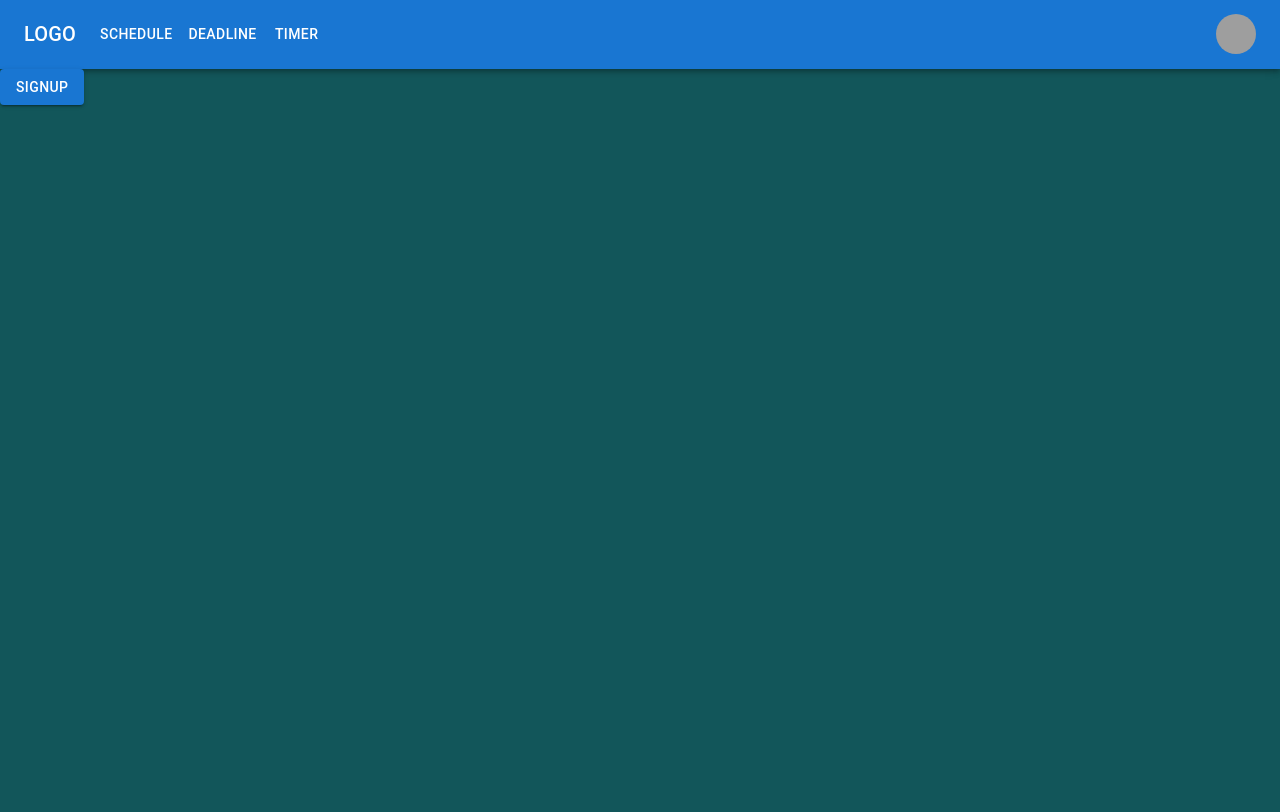
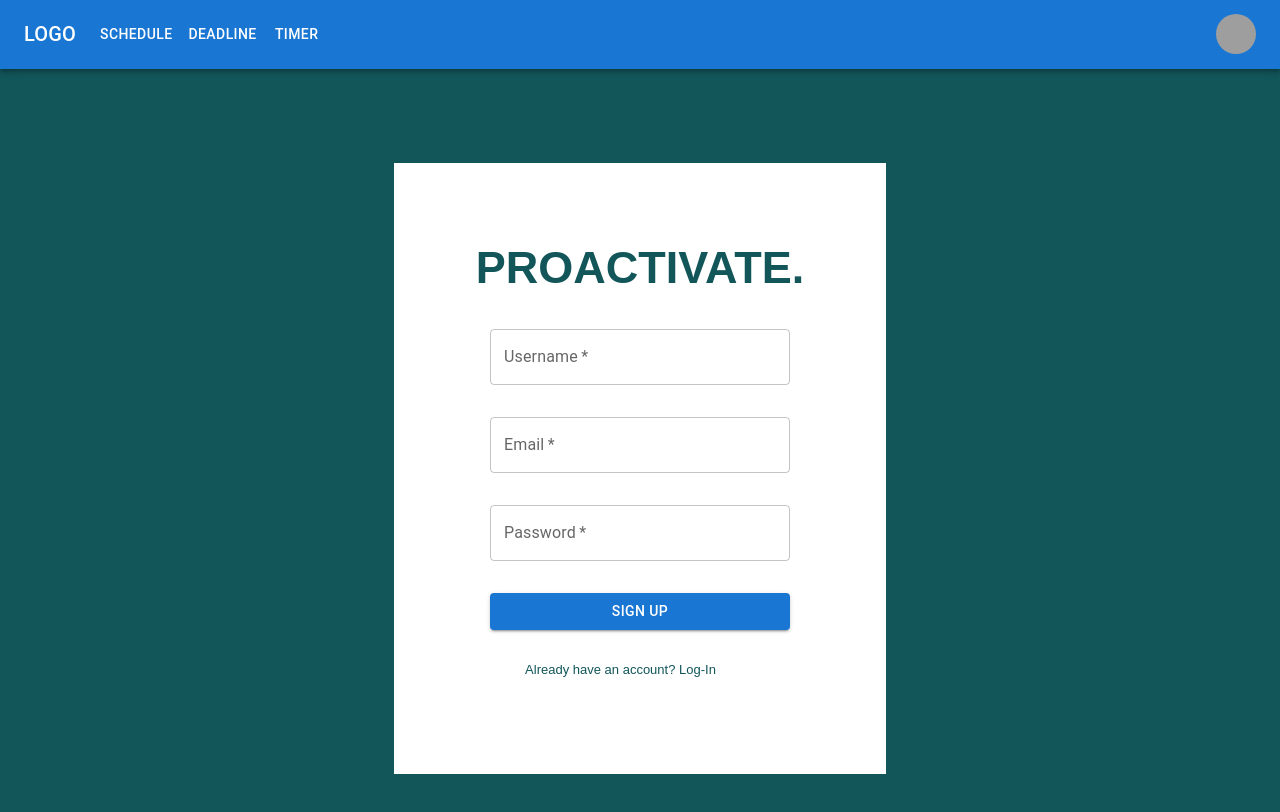
Before and after one commit to divya-sathiya/cs222-final-project, a React (Create React App) app in the folder proactivate-web/: page /SignUp in a window 1280 px wide. Shown: the top 812 px of the page. Built offline with nearby package versions, Linux system fonts and the light colour scheme; grey boxes are pictures that could not be loaded.

Commit message:
fix routing for signup

```diff
--- a/proactivate-web/src/client/Pages/Sign-Up-Page/SignUp.css
+++ b/proactivate-web/src/client/Pages/Sign-Up-Page/SignUp.css
@@ -3,5 +3,72 @@
     display: flex;
     align-items: center;
     justify-content: center;
-    color:#12565A;
+    color: white;
+
 }
+
+
+
+.button1
+{
+    font-family: 'Montserrat', sans-serif;
+    background-color:#12565A;
+    color: white;
+    padding: 3%;
+    font-style: normal;
+    font-weight: lighter;
+    font-size: 12px;
+    line-height: 15px;
+}
+
+.button1:hover
+{
+    font-family: 'Montserrat', sans-serif;
+    background-color:#11848a;
+}
+
+.title
+{
+    font-family: 'Montserrat', sans-serif;
+    font-weight: bold;
+    font-size: 45px;
+    line-height: 50px;
+    text-align: center;
+    color: #12565A;
+    margin-bottom: 6%;
+}
+
+.logRout
+{
+    width: 293px;
+    height: 22px;
+    font-family: 'Montserrat', sans-serif;
+    font-style: normal;
+    font-weight: lighter;
+    font-size: 13px;
+    line-height: 22px;
+
+    text-align: center;
+    color: #12565A;
+    text-decoration: none;
+
+}
+.logRout_b
+{
+    width: 293px;
+    height: 22px;
+    font-family: 'Montserrat', sans-serif;
+    font-style: normal;
+    font-weight: lighter;
+    font-size: 13px;
+    line-height: 22px;
+    align-items: center;
+    text-align: center;
+    color: #12565A;
+    text-decoration: none;
+
+}
+.logRout_b:hover
+{
+    color:#11848a;
+}
--- a/proactivate-web/src/client/Pages/Sign-Up-Page/SignUp.js
+++ b/proactivate-web/src/client/Pages/Sign-Up-Page/SignUp.js
@@ -2,24 +2,82 @@ import React from 'react';
 import Button from '@mui/material/Button';
 import { useState } from 'react';
 import ModalDialog from '../../Components/ModalDialog';
+import { TextField } from '@mui/material';
+import { makeStyles } from '@material-ui/core';
+import './SignUp.css';
+
+import { Link } from 'react-router-dom';
 
 
 //Pop up the sign up component when clicked, close otherwise
+
+const useStyles = makeStyles(theme => ({
+  root: {
+    display: 'flex',
+    flexDirection: 'column',
+    justifyContent: 'center',
+    alignItems: 'center',
+    padding: theme.spacing(10),
+    backgroundColor: 'white',
+'& .MuiTextField-root': {
+      margin: theme.spacing(2),
+      width: '300px',
+    },
+'& .MuiButtonBase-root': {
+      margin: theme.spacing(2),
+      width: '300px',
+    },
+  },
+}));
+
 const SignUp = () => {
-  const [open,setOpen] = useState(false);
-  const handleOpen = () => {
-    setOpen(true);
-  };
-  const handleClose = () => {
-    setOpen(false);
-  };
+
+  const classes = useStyles();
+  const [username, setUsername] = useState('');
+  const [email, setEmail] = useState('');
+  const [password, setPassword] = useState('');
 
   return (
    <div className="SignUp">
-     <Button variant="contained" color="primary" onClick={handleOpen}>
-    Signup
-    </Button>
-      <ModalDialog open={open} handleClose={handleClose} />
+
+     <form className={classes.root}>
+
+        <h className = "title">PROACTIVATE.</h>
+        <TextField
+            label="Username"
+            variant="outlined"
+            required
+            value={username}
+            onChange={e => setUsername(e.target.value)}
+            />
+        <TextField
+            label="Email"
+            variant="outlined"
+            type="email"
+            required
+            value={email}
+            onChange={e => setEmail(e.target.value)} />
+        <TextField
+            label="Password"
+            variant="outlined"
+            type="password"
+            required
+            value={password}
+            onChange={e => setPassword(e.target.value)}
+        />
+
+        <div>
+           <Button className = "button1" type="submit" variant="contained"   >
+                Sign Up
+            </Button>
+
+            <p className='logRout'> Already have an account?
+             <Link className='logRout_b' to="/Login"> Log-In</Link>
+            </p>
+        </div>
+
+    </form>
+
    </div>
   );
 };
```
